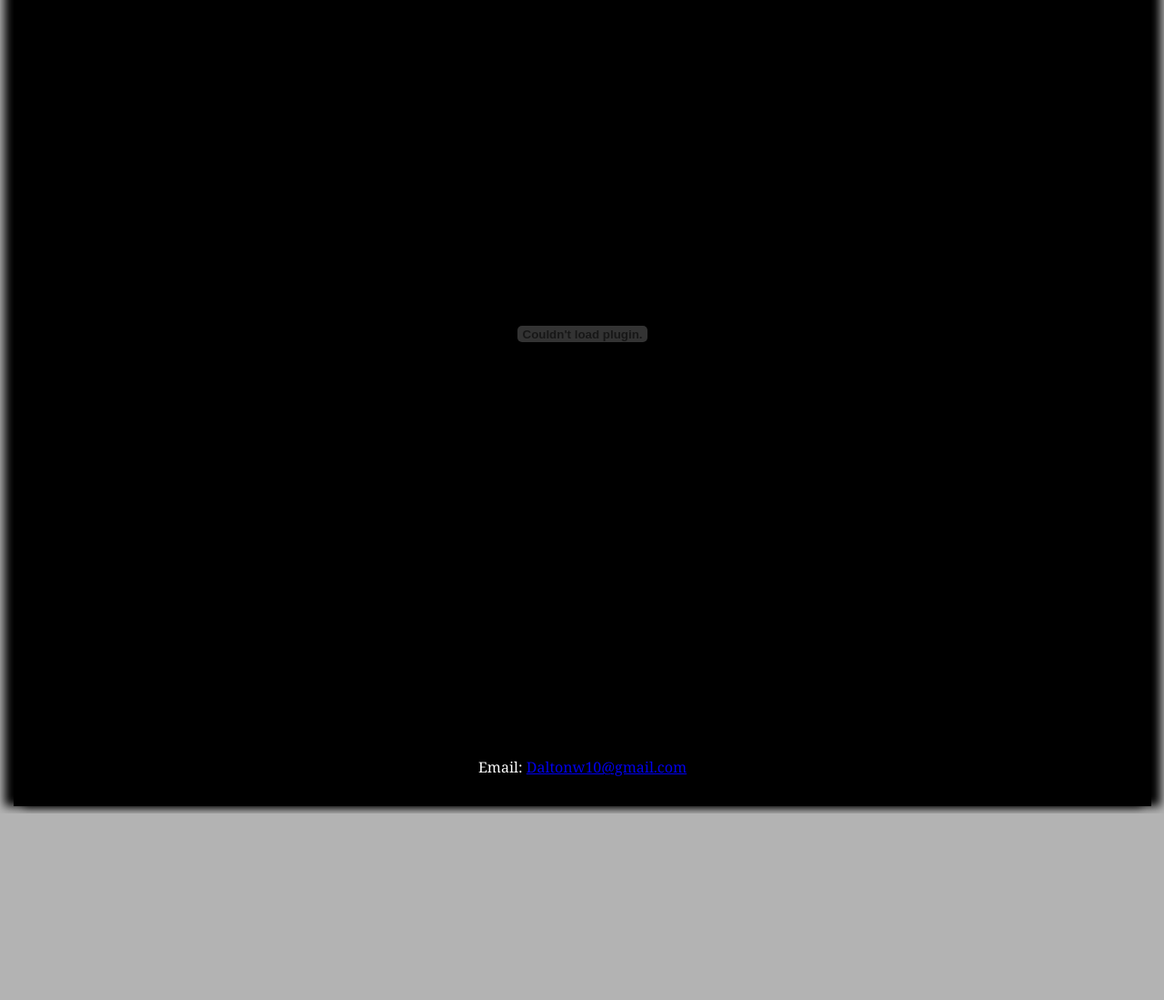
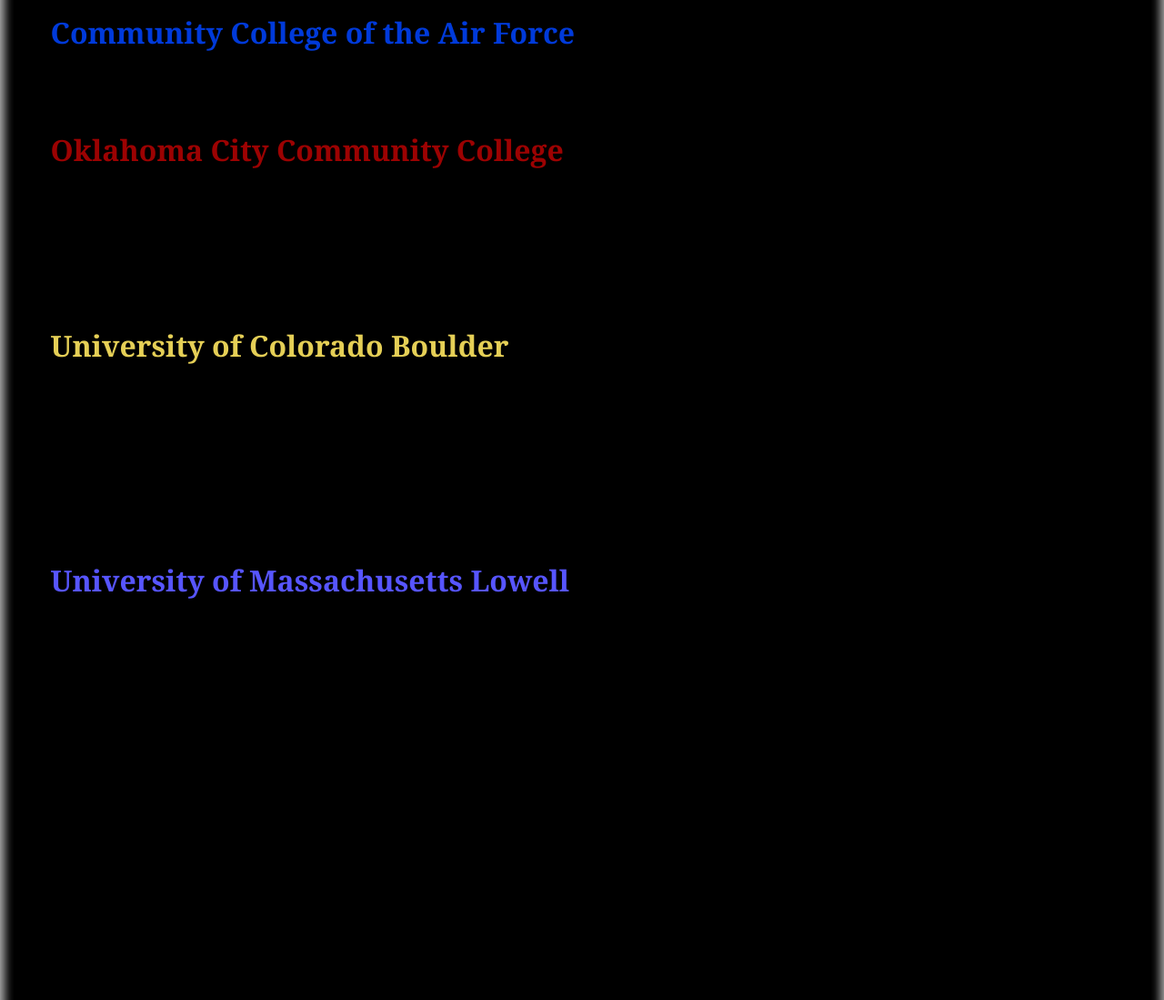
Before and after one commit to dWake1/dWake1.github.io, a plain HTML site: page list.html in a window 1280 px wide. Shown: the part 272-1371 px from the top of the page at 91% size. Before the commit the page ends 1166 px from the top, so only its background shows below. Drawn offline with Linux system fonts and the light colour scheme.

Commit message:
Add files via upload

```diff
--- a/list.html
+++ b/list.html
@@ -39,8 +39,43 @@
 			</nav>
 		</strong>
 
+<H1>
+		<ul>
+
+		<li><span style="color: rgba(0, 68, 255, 0.856);"> Community College of the Air Force</span></li>
+		<ul>
+			<li>USAF EOS Academic Instructor</li>
+			<li>Airman Leadership School</li>
+		</ul>
+		<li><span style="color: rgba(196, 3, 3, 0.795);"> Oklahoma City Community College</span></li>
+		<ul>
+			<li>Thermodynamics</li>
+			<li>Engineering Physics II</li>
+			<li>Statics</li>
+			<li>Calculus & Analytic Geometry I/II</li>
+		</ul>
+		<li><span style="color: rgba(255, 231, 96, 0.897);"> University of Colorado Boulder</span></li>
+		<ul>
+			<li>Dynamics</li>
+			<li>Circuits and Electronics for Mech Engineering</li>
+			<li>Fluid Mechanics</li>
+			<li>Materials Science</li>
+			<li>Computer Aid Design/Fabrication </li>
+		</ul>
+		<li><span style="color: rgb(87, 85, 255);"> University of Massachusetts Lowell</span></li>
+		<ul>
+			<li>Intro To Linux/Unix Operating Systems</li>
+			<li>Shell Scripting</li>
+			<li>Linux/Unix Sys.Administration</li>
+			<li>C Programming</li>
+			<li>TCP/IP & Network Architecture</li>
+		</ul>
+	</ul>
+
+</H1>
+
 		<center>
-			<h1>UML</h1>
+
 
 			<embed src="UML Transcript.pdf" type="application/pdf" width="100%" height="600px" />
 
```
Also changed, not shown: index.html (+1 -1 lines).
